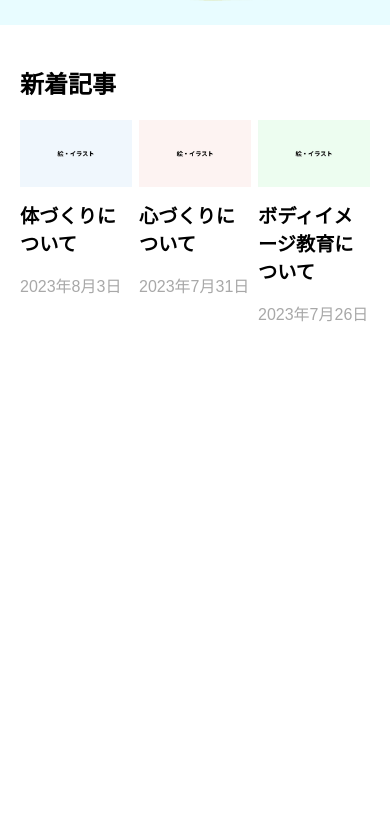
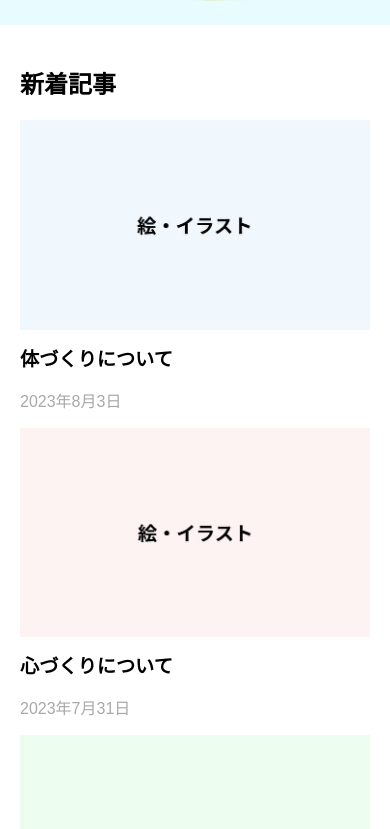
Before and after one commit to infinity-jp/health-demo-site, a plain HTML site: page index.html in a window 390 px wide. Shown: the part 887-1716 px from the top of the page. Before the commit the page ends 1248 px from the top, so only its background shows below. Drawn offline with Linux system fonts and the light colour scheme.

Commit message:
responsive

```diff
--- a/style.css
+++ b/style.css
@@ -71,6 +71,7 @@ body {
 .articles {
     display: flex;
     justify-content: space-between;
+    flex-wrap: wrap;
 }
 
 .article {
@@ -78,6 +79,11 @@ body {
     box-sizing: border-box;
 }
 
+@media screen and (max-width: 600px) {
+    .article {
+        width: 100%;
+    }
+}
 
 .article img {
     width: 100%;
```
